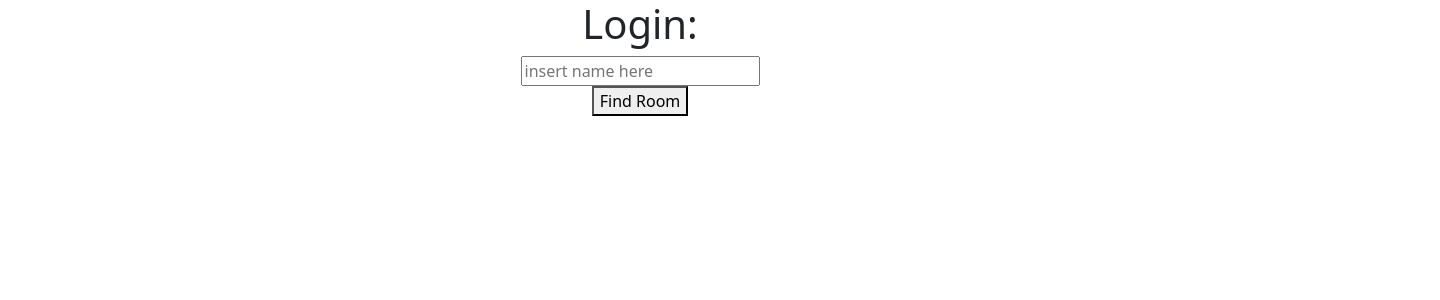
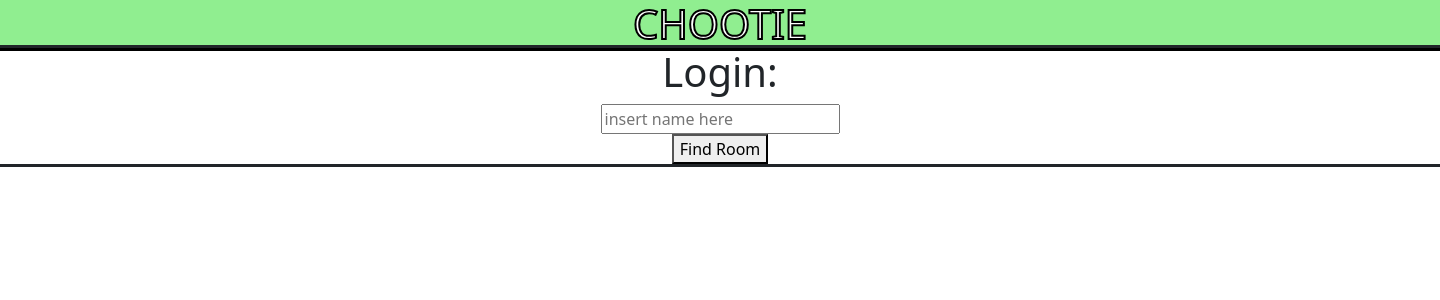
Before and after one commit to JGHB/chattie-fe, a React (Create React App) app: page / in a window 1280 px wide. Shown: the top 300 px of the page, 1440 px wide, since content can reach past the window. Built offline with nearby package versions, Linux system fonts and the light colour scheme.

Commit message:
Adding aesthetics

```diff
--- a/src/App.css
+++ b/src/App.css
@@ -1,5 +1,22 @@
+.app-title {
+  margin: auto;
+  width: 50%;
+  width: 1440px;
+  text-align: center;
+
+  color: white;
+  background-color: lightgreen;
+  -webkit-text-stroke-width: 2px;
+  -webkit-text-stroke-color: black;
+  outline-style: solid;
+  outline-color: black;
+}
+
 .login-container {
   margin: auto;
   width: 50%;
+  width: 1440px;
   text-align: center;
+
+  outline-style: solid;
 }
--- a/src/App.js
+++ b/src/App.js
@@ -1,6 +1,6 @@
-import './App.css';
 import ChatRoomContainer from './containers/ChatRoomContainer';
 import 'bootstrap/dist/css/bootstrap.min.css';
+import './App.css';
 
 function App() {
   return (
--- a/src/containers/ChatroomContainer.js
+++ b/src/containers/ChatroomContainer.js
@@ -10,6 +10,9 @@ class ChatRoomContainer extends React.Component {
         return (
 
             <div>
+                <div>
+                    <h1 className='app-title'>CHOOTIE</h1>
+                </div>
                 <LoginScreenComponent />
                 {/* <ChatScreenComponent /> */}
             </div>
```
Also changed, not shown: src/media/chat-logo-icon.png (added).
